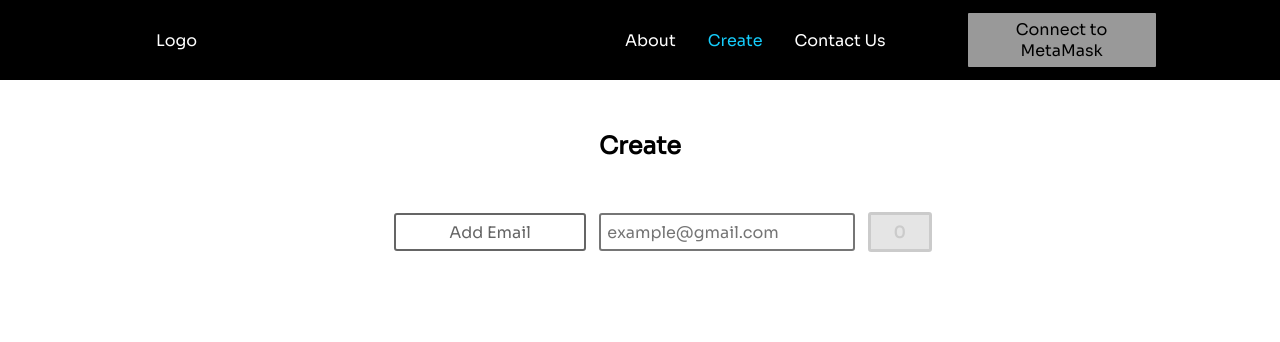
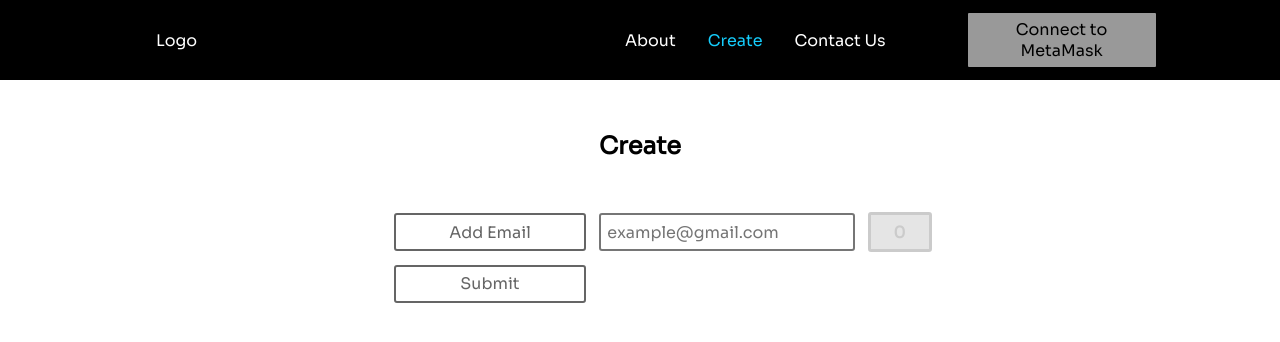
Before and after one commit to alex-straw/zk-broadcasting-app-frontend, a React (Create React App) app: page /create in a window 1280 px wide. Shown: the top 342 px of the page. Built offline with nearby package versions, Linux system fonts and the light colour scheme.

Commit message:
added estimateGasAPI url to dotenv

```diff
--- a/package.json
+++ b/package.json
@@ -3,6 +3,7 @@
   "version": "0.1.0",
   "private": true,
   "dependencies": {
+    "@aws-sdk/client-api-gateway": "^3.145.0",
     "@testing-library/jest-dom": "^5.16.4",
     "@testing-library/react": "^13.3.0",
     "@testing-library/user-event": "^13.5.0",
--- a/src/App.js
+++ b/src/App.js
@@ -8,7 +8,6 @@ import Create from './pages/create';
 import Contact from './pages/contact';
 import SignUp from './pages/signup';
 import { UserContext } from "./helpers/UserContext"
-
 
 function App() {
 
--- a/src/components/CreateForm/index.js
+++ b/src/components/CreateForm/index.js
@@ -1,5 +1,6 @@
-import React, { useCallback, useState } from "react";
+import React, {useState, useContext} from "react";
 import { Button, Input, TextBox, EmailCard} from "../../component-styles/generic-styles"
+import { UserContext } from "../../helpers/UserContext";
 
 const emailCard = (item, index) => {
     return(
@@ -15,16 +16,42 @@ const CreateForm = () => {
     const [idCount, setIdCount] = useState(0);
     const [poolMembers, setPoolMembers] = useState([]);
     const emailList = poolMembers.map((item, index) => emailCard(item, index+1));
+    const userContext = useContext(UserContext);
 
-    function handleClick() {
+    function handleClickAddEmail() {
         setIdCount(idCount +1);
         setPoolMembers(poolMembers.concat(memberEmail));
         setMemberEmail("");
     }
 
+
+    async function handleClickSubmit() {
+        if (!userContext.address) {
+            alert("Please connect your MetaMask first")
+        } else {
+            if (idCount < 1) {
+                alert("Please add at least one email")
+            } else {
+                try {
+                    const response = await fetch(`${process.env.REACT_APP_ESTIMATE_GAS_API}?idCount=${idCount}`);
+
+                    if (!response.ok) {
+                    throw new Error(`Error! status: ${response.status}`);
+                    }
+
+                    const result = await response.json();
+                    alert(JSON.stringify(result));
+                } catch (err) {
+                    console.log(err);
+                }
+            }
+        }
+    }
+
+
     return (
         <div>
-            <Button onClick = {handleClick}> Add Email </Button>
+            <Button onClick = {handleClickAddEmail}> Add Email </Button>
             <Input
                 type="text"
                 placeholder="example@gmail.com"
@@ -35,6 +62,7 @@ const CreateForm = () => {
                 {idCount}
             </TextBox>
             {emailList}
+            <Button onClick = {handleClickSubmit}> Submit </Button>
         </div>
     );
 };
--- a/src/components/Navbar/index.js
+++ b/src/components/Navbar/index.js
@@ -7,7 +7,6 @@ import {
   NavBtnLink
 } from '../../component-styles/navbar-styles';
 import MetaMask from './metamask';
-import { Button } from '../../component-styles/generic-styles';
 
 const Navbar = () => {
   return (
```
Also changed, not shown: 2 other files (tests, documents, lock files or other folders).
